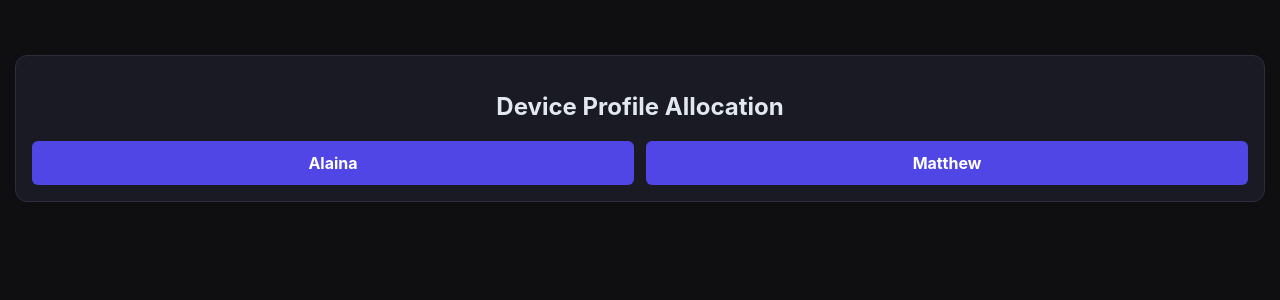
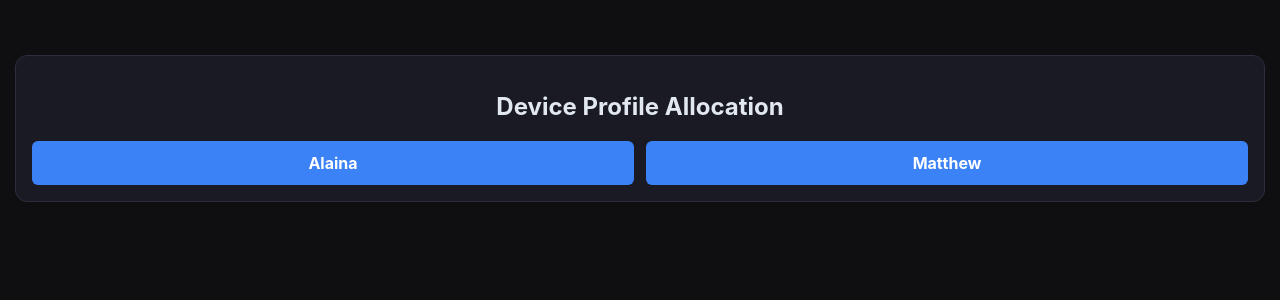
Before and after one commit to maarti2019-blip/habit-rpg, a Flask app: page / in a window 1280 px wide. Shown: the top 300 px of the page. Run offline with Flask 3, Linux system fonts and the light colour scheme; data comes from the database, SQL or seed files in the repository.

Commit message:
Update index.html

```diff
--- a/habit_app/templates/index.html
+++ b/habit_app/templates/index.html
@@ -105,7 +105,7 @@
         .gold-text { color: var(--accent-primary); font-size: 2em; font-weight: bold; margin: 15px 0; text-shadow: 0 0 10px rgba(0, 0, 0, 0.5); }
     </style>
 </head>
-<body>
+<body class="{% if current_user %}{{ current_user.theme_base }} {{ current_user.accent_color }} {{ current_user.font_style }} {{ current_user.font_size }} {{ current_user.bg_pattern }}{% else %}base-obsidian accent-blue font-standard size-md bg-solid{% endif %}">
 {% if current_user.offered_quest_1 and not current_user.active_quest_id %}
     <div id="questModal" class="settings-modal open" style="z-index: 5000;">
         <div class="modal-body" style="max-width: 500px;">
@@ -570,27 +570,40 @@
         function applyPref(category, value) {
             document.body.className = document.body.className.replace(new RegExp(`\\b${category}-\\S+`, 'g'), '');
             document.body.classList.add(value);
-            localStorage.setItem(`rpg-pref-${category}`, value);
-        }
-
-        function loadPrefs() {
-            applyPref('base', localStorage.getItem('rpg-pref-base') || 'base-obsidian');
-            applyPref('accent', localStorage.getItem('rpg-pref-accent') || 'accent-blue');
-            applyPref('font', localStorage.getItem('rpg-pref-font') || 'font-standard');
-            applyPref('size', localStorage.getItem('rpg-pref-size') || 'size-md');
-            applyPref('bg', localStorage.getItem('rpg-pref-bg') || 'bg-solid');
+            document.body.dataset[category] = value;
         }
 
         function toggleSettings(show) {
             const modal = document.getElementById('settingsModal');
-            if (show) modal.classList.add('open');
-            else modal.classList.remove('open');
+            if (show) {
+                modal.classList.add('open');
+                // Sync internal datasets with current body classes
+                const classes = document.body.className;
+                document.body.dataset.base = classes.match(/\bbase-\S+/)?.[0] || 'base-obsidian';
+                document.body.dataset.accent = classes.match(/\baccent-\S+/)?.[0] || 'accent-blue';
+                document.body.dataset.font = classes.match(/\bfont-\S+/)?.[0] || 'font-standard';
+                document.body.dataset.size = classes.match(/\bsize-\S+/)?.[0] || 'size-md';
+                document.body.dataset.bg = classes.match(/\bbg-\S+/)?.[0] || 'bg-solid';
+            } else {
+                modal.classList.remove('open');
+            }
         }
 
-        loadPrefs();
-
-        if ('serviceWorker' in navigator) {
-            navigator.serviceWorker.register('/static/sw.js');
+        function saveAndCloseSettings() {
+            toggleSettings(false);
+            fetch('/save_theme', {
+                method: 'POST',
+                headers: { 'Content-Type': 'application/json' },
+                body: JSON.stringify({
+                    base: document.body.dataset.base,
+                    accent: document.body.dataset.accent,
+                    font: document.body.dataset.font,
+                    size: document.body.dataset.size,
+                    bg: document.body.dataset.bg
+                })
+            }).then(res => {
+                if (!res.ok) alert("Network error: Theme did not save to profile.");
+            });
         }
     </script>
     {% endif %}
```
